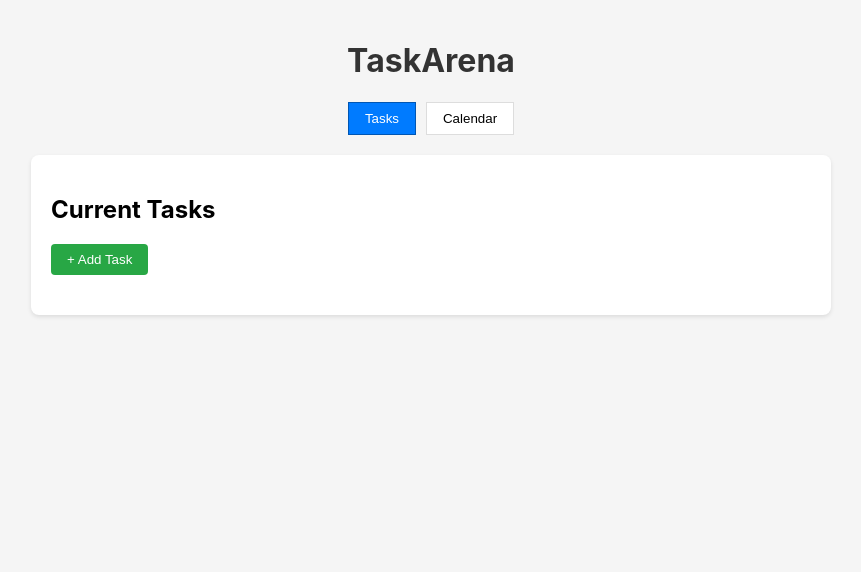
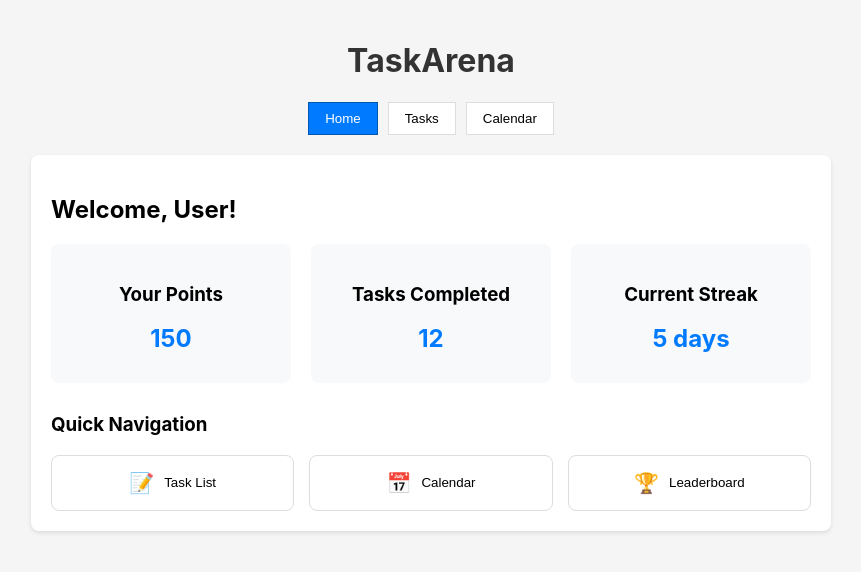
Before and after one commit to TaskMasters307/CSC307-TA, a React (Create React App) app in the folder frontend/: page / in a window 1280 px wide. Shown: the top 572 px of the page, without its empty margins (209-1070 px from the left). Built offline with nearby package versions, Linux system fonts and the light colour scheme.

Commit message:
Welcome page

```diff
--- a/frontend/src/App.css
+++ b/frontend/src/App.css
@@ -124,3 +124,65 @@ h1 {
   background: #f8f9fa;
   cursor: default;
 }
+
+/* Welcome Component Styles */
+.welcome {
+  padding: 20px;
+  background: white;
+  border-radius: 8px;
+  box-shadow: 0 2px 4px rgba(0, 0, 0, 0.1);
+}
+
+.stats-summary {
+  display: grid;
+  grid-template-columns: repeat(auto-fit, minmax(200px, 1fr));
+  gap: 20px;
+  margin: 20px 0;
+}
+
+.stat-card {
+  background: #f8f9fa;
+  padding: 20px;
+  border-radius: 8px;
+  text-align: center;
+}
+
+.stat-value {
+  font-size: 24px;
+  font-weight: bold;
+  color: #007bff;
+  margin: 10px 0;
+}
+
+.quick-nav {
+  margin-top: 30px;
+}
+
+.quick-nav-buttons {
+  display: grid;
+  grid-template-columns: repeat(auto-fit, minmax(150px, 1fr));
+  gap: 15px;
+  margin-top: 15px;
+}
+
+.quick-nav-button {
+  display: flex;
+  align-items: center;
+  justify-content: center;
+  gap: 10px;
+  padding: 15px;
+  background: white;
+  border: 1px solid #ddd;
+  border-radius: 8px;
+  cursor: pointer;
+  transition: all 0.2s ease;
+}
+
+.quick-nav-button:hover {
+  background: #f8f9fa;
+  transform: translateY(-2px);
+}
+
+.icon {
+  font-size: 20px;
+}
--- a/frontend/src/App.jsx
+++ b/frontend/src/App.jsx
@@ -1,10 +1,11 @@
 // src/App.jsx
-import React, { useState } from 'react';
-import TaskList from './components/TaskList';
-import TaskAdd from './components/TaskAdd';
-import Calendar from './components/Calendar';
-import Navigation from './components/Navigation';
-import './App.css';
+import React, { useState } from 'react'
+import TaskList from './components/TaskList'
+import TaskAdd from './components/TaskAdd'
+import Calendar from './components/Calendar'
+import Navigation from './components/Navigation'
+import Welcome from './components/Welcome'
+import './App.css'
 
 /**
  * Main App Component
@@ -12,38 +13,49 @@ import './App.css';
  */
 function App() {
     // State management for tasks and UI
-  const [tasks, setTasks] = useState([]); // Stores all tasks
-  const [currentView, setCurrentView] = useState('tasks'); // Controls which view is displayed
-  const [selectedDate, setSelectedDate] = useState(new Date()); // Selected date for calendar
+    const [tasks, setTasks] = useState([]) // Stores all tasks
+    const [currentView, setCurrentView] = useState('welcome') // Controls which view is displayed
+    const [selectedDate, setSelectedDate] = useState(new Date()) // Selected date for calendar
 
     //Adds a new task to the tasks array
 
     const addTask = (taskText) => {
         if (taskText.trim()) {
-      setTasks([...tasks, {
+            setTasks([
+                ...tasks,
+                {
                     id: Date.now(),
                     text: taskText,
                     completed: false,
                     date: selectedDate,
-        points: 10 // Default points value
-      }]);
+                    points: 10, // Default points value
+                },
+            ])
         }
-  };
+    }
 
     /**
      * Toggles the completion status of a task
      */
     const toggleTask = (id) => {
-    setTasks(tasks.map(task =>
+        setTasks(
+            tasks.map((task) =>
                 task.id === id ? { ...task, completed: !task.completed } : task
-    ));
-  };
+            )
+        )
+    }
 
     return (
         <div className="app">
             <h1>TaskArena</h1>
-      <Navigation currentView={currentView} setCurrentView={setCurrentView} />
+            <Navigation
+                currentView={currentView}
+                setCurrentView={setCurrentView}
+            />
             <main>
+                {currentView === 'welcome' && (
+                    <Welcome setCurrentView={setCurrentView} username="User" />
+                )}
                 {currentView === 'tasks' && (
                     <TaskList
                         tasks={tasks}
@@ -65,7 +77,7 @@ function App() {
                 )}
             </main>
         </div>
-  );
+    )
 }
 
-export default App;
+export default App
--- a/frontend/src/components/Navigation.jsx
+++ b/frontend/src/components/Navigation.jsx
@@ -7,6 +7,12 @@ import React from 'react';
 */
 const Navigation = ({ currentView, setCurrentView }) => (
   <nav className="navigation">
+    <button
+      className={currentView === 'welcome' ? 'active' : ''}
+      onClick={() => setCurrentView('welcome')}
+    >
+      Home
+    </button>
     <button
       className={currentView === 'tasks' ? 'active' : ''}
       onClick={() => setCurrentView('tasks')}
--- a/frontend/src/components/TaskAdd.jsx
+++ b/frontend/src/components/TaskAdd.jsx
@@ -6,7 +6,7 @@ import React, { useState } from 'react';
  * Form for adding new tasks
  */
 const TaskAdd = ({ addTask, setCurrentView }) => {
-  // Local state for the task input field
+  // task input field
   const [localTask, setLocalTask] = useState('');
 
   const handleInputChange = (e) => {
--- /dev/null
+++ b/frontend/src/components/Welcome.jsx
@@ -0,0 +1,51 @@
+// src/components/Welcome.jsx
+import React from 'react';
+
+/**
+ * Welcome Component
+ * Landing page that displays user welcome message and quick access to main features
+ */
+const Welcome = ({ setCurrentView, username = 'User' }) => {
+  const quickNavButtons = [
+    { view: 'tasks', label: 'Task List', icon: '📝' },
+    { view: 'calendar', label: 'Calendar', icon: '📅' },
+    { view: 'leaderboard', label: 'Leaderboard', icon: '🏆' },
+  ];
+
+  return (
+    <div className="welcome">
+      <h2>Welcome, {username}!</h2>
+      <div className="stats-summary">
+        <div className="stat-card">
+          <h3>Your Points</h3>
+          <p className="stat-value">150</p>
+        </div>
+        <div className="stat-card">
+          <h3>Tasks Completed</h3>
+          <p className="stat-value">12</p>
+        </div>
+        <div className="stat-card">
+          <h3>Current Streak</h3>
+          <p className="stat-value">5 days</p>
+        </div>
+      </div>
+      <div className="quick-nav">
+        <h3>Quick Navigation</h3>
+        <div className="quick-nav-buttons">
+          {quickNavButtons.map(button => (
+            <button
+              key={button.view}
+              onClick={() => setCurrentView(button.view)}
+              className="quick-nav-button"
+            >
+              <span className="icon">{button.icon}</span>
+              {button.label}
+            </button>
+          ))}
+        </div>
+      </div>
+    </div>
+  );
+};
+
+export default Welcome;
```
Lines whose indentation alone changed are shown as unchanged.
